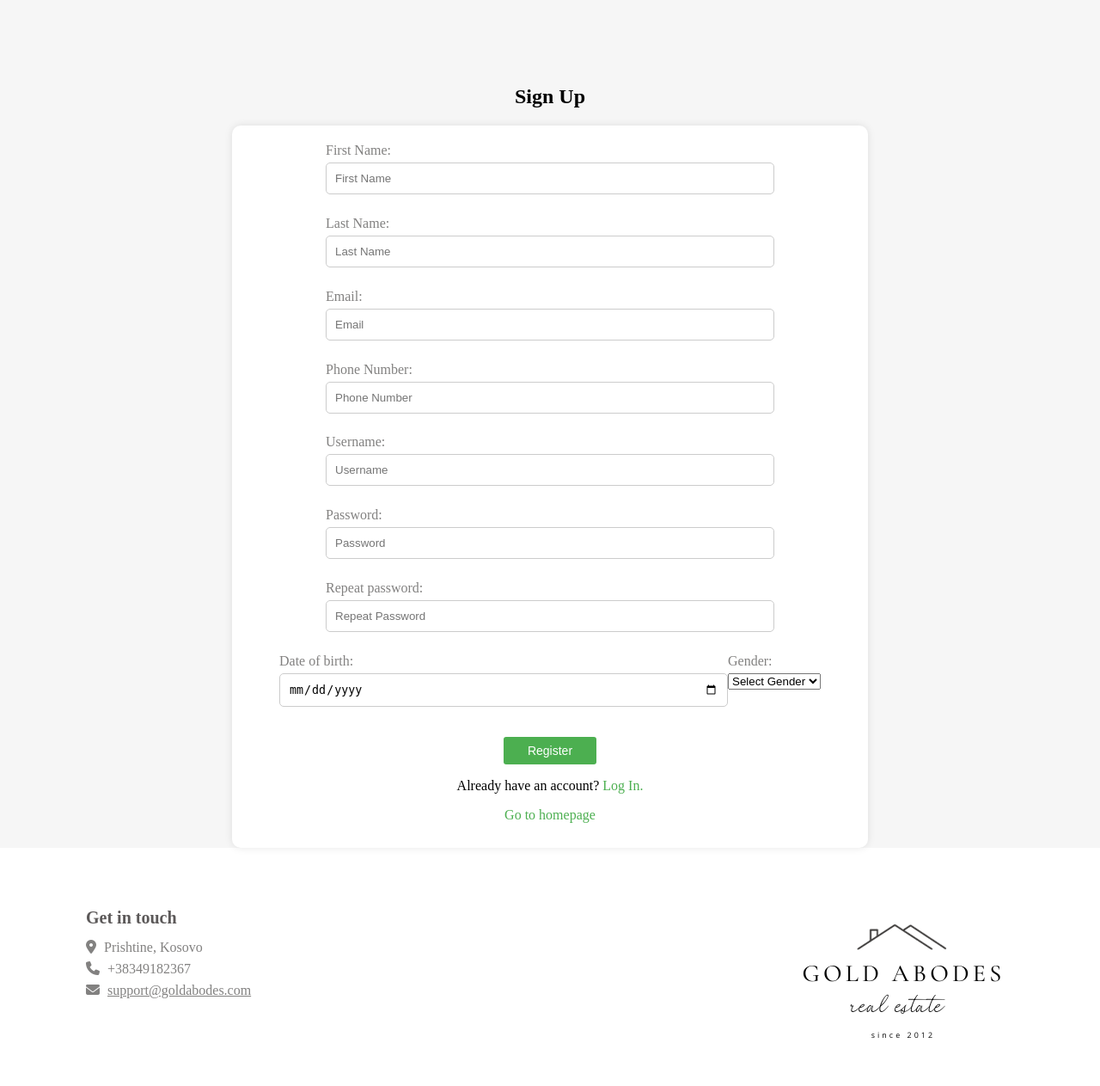
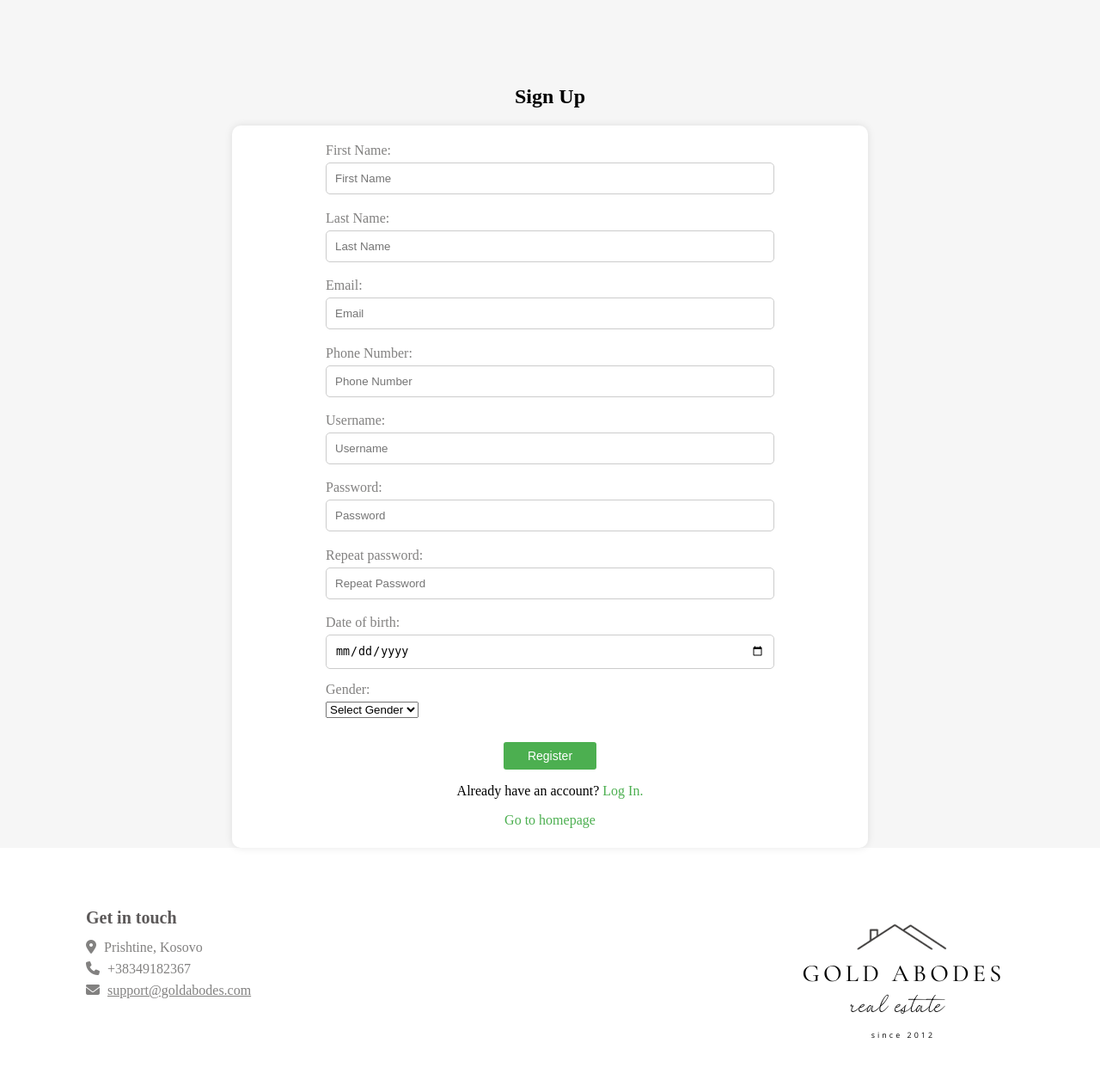
Before and after one commit to zadekastrati/real-estate, a PHP site: page /register.html in a window 1280 px wide. Shown: the part 126-1389 px from the top of the page at 86% size. Run offline with PHP 8.4, Linux system fonts and the light colour scheme.

Commit message:
Fixed register form.

```diff
--- a/register.html
+++ b/register.html
@@ -93,7 +93,7 @@
                     <input type="password" id="repeatPassword" name="repeatPassword" placeholder="Repeat Password">
                     <div id="repeatPasswordError" class="error"></div>
                 </div>
-
+                <div class="block">
                 <div class="form-group">
                     <label for="birthday">Date of birth:</label>
                     <input type="date" id="birthday" name="birthday">
@@ -109,7 +109,7 @@
                     </select>
                     <div id="genderError" class="error"></div>
                 </div>
-
+                </div>
                 <div class="signup-link">
                     <button type="submit">Register</button>
                     <!-- Link to Log in -->
--- a/style.css
+++ b/style.css
@@ -352,3 +352,7 @@ button:active {
 .homepage:hover{
     text-decoration: underline;
 }
+
+.block{
+    display: block;
+}
```
